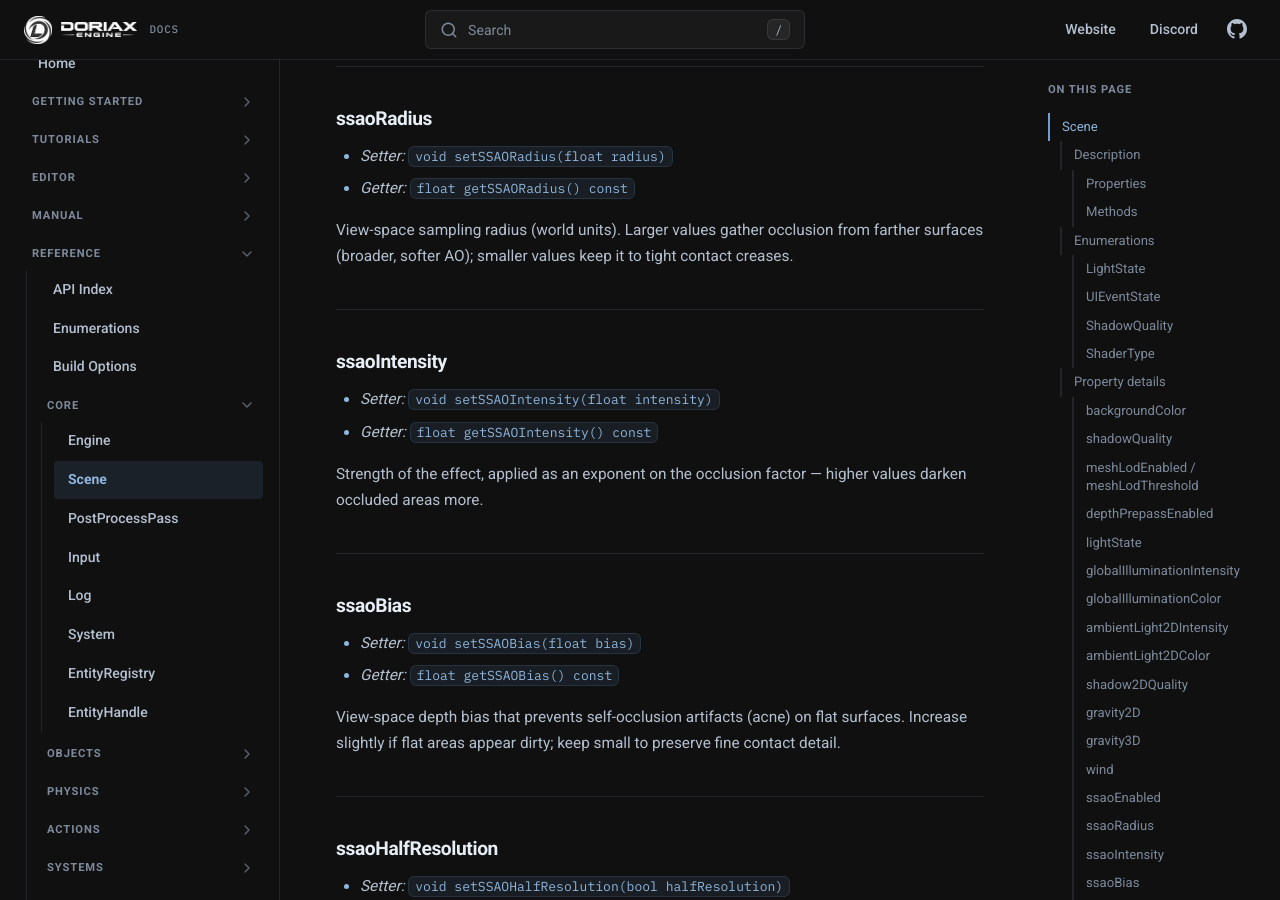
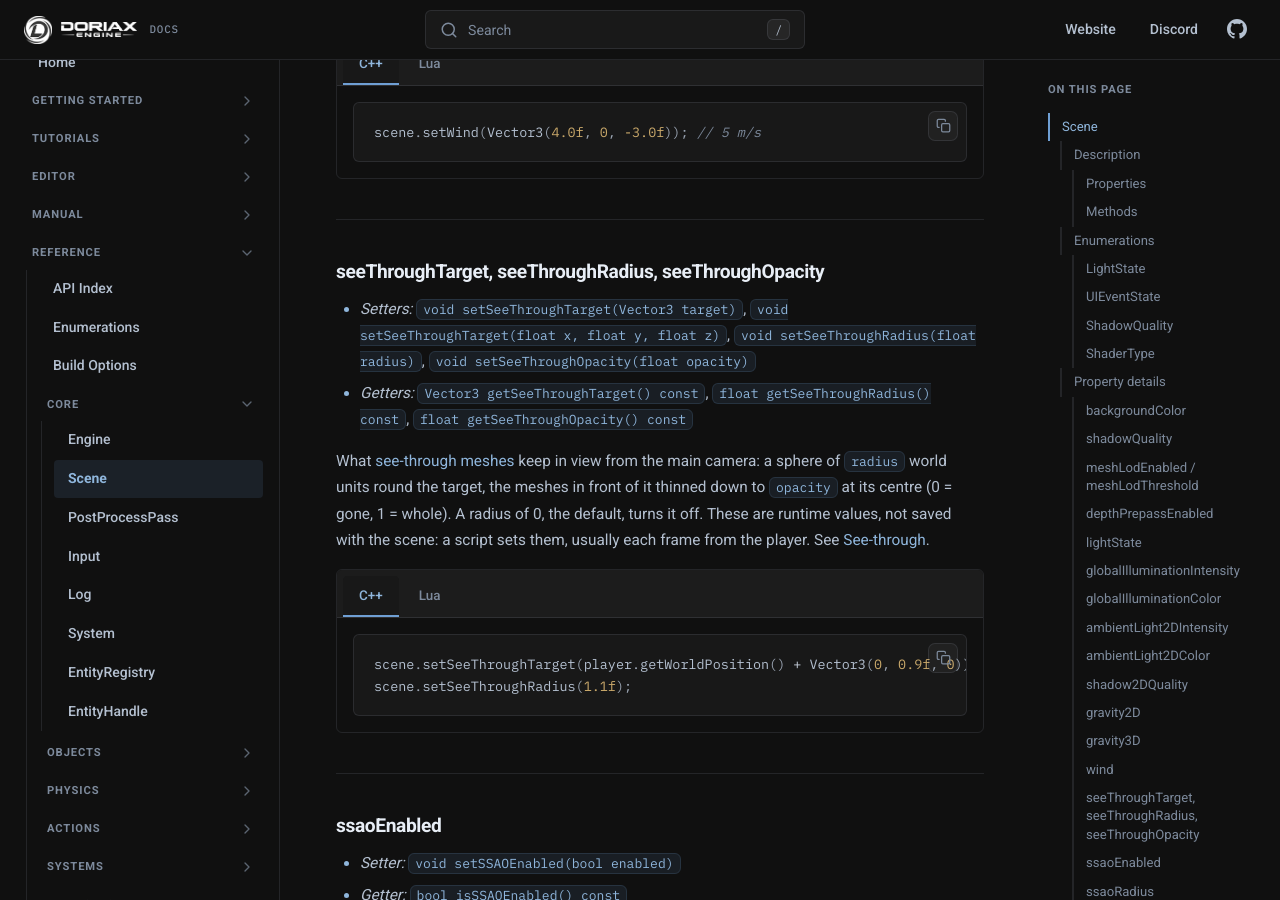
Before and after one commit to doriaxengine/doriax-docs, an MkDocs documentation site: the page built from docs/reference/classes/scene.md, in a window 1280 px wide and 900 px high, scrolled down 13137 px. Built offline with MkDocs 1.6.1, drawn with Linux system fonts in a browser that asks for light colours; comment, search, counter and statistics services are not loaded; some of the changed text lies outside the part shown.

Commit message:
Documented see-through meshes

````diff
--- a/docs/reference/classes/scene.md
+++ b/docs/reference/classes/scene.md
@@ -49,6 +49,9 @@ A `Scene` is the root container for all objects, systems, and resources in a pro
 | Vector2 | [gravity2D](#gravity2d) | `(0,-9.81)` | C++ \| Lua |
 | Vector3 | [gravity3D](#gravity3d) | `(0,-9.81,0)` | C++ \| Lua |
 | Vector3 | [wind](#wind) | `(0,0,0)` | C++ \| Lua |
+| Vector3 | [seeThroughTarget](#seethroughtarget-seethroughradius-seethroughopacity) | `(0,0,0)` | C++ \| Lua |
+| float | [seeThroughRadius](#seethroughtarget-seethroughradius-seethroughopacity) | `0` | C++ \| Lua |
+| float | [seeThroughOpacity](#seethroughtarget-seethroughradius-seethroughopacity) | `0.3` | C++ \| Lua |
 | bool | [ssaoEnabled](#ssaoenabled) | `false` | C++ \| Lua |
 | float | [ssaoRadius](#ssaoradius) | `0.5` | C++ \| Lua |
 | float | [ssaoIntensity](#ssaointensity) | `1.0` | C++ \| Lua |
@@ -114,6 +117,12 @@ A `Scene` is the root container for all objects, systems, and resources in a pro
 | Vector3 | [getGravity3D](#gravity3d) | C++ \| Lua |
 | void | [setWind](#wind) | C++ \| Lua |
 | Vector3 | [getWind](#wind) | C++ \| Lua |
+| void | [setSeeThroughTarget](#seethroughtarget-seethroughradius-seethroughopacity) | C++ \| Lua |
+| Vector3 | [getSeeThroughTarget](#seethroughtarget-seethroughradius-seethroughopacity) | C++ \| Lua |
+| void | [setSeeThroughRadius](#seethroughtarget-seethroughradius-seethroughopacity) | C++ \| Lua |
+| float | [getSeeThroughRadius](#seethroughtarget-seethroughradius-seethroughopacity) | C++ \| Lua |
+| void | [setSeeThroughOpacity](#seethroughtarget-seethroughradius-seethroughopacity) | C++ \| Lua |
+| float | [getSeeThroughOpacity](#seethroughtarget-seethroughradius-seethroughopacity) | C++ \| Lua |
 | void | [setSSAOEnabled](#ssaoenabled) | C++ \| Lua |
 | bool | [isSSAOEnabled](#ssaoenabled) | C++ \| Lua |
 | void | [setSSAORadius](#ssaoradius) | C++ \| Lua |
@@ -412,6 +421,33 @@ Air velocity in meters per second. [Vertex offsets](mesh.md#vertexoffsetshader-v
 
     ```lua
     scene.wind = Vector3(4, 0, -3)
+    ```
+
+---
+
+### seeThroughTarget, seeThroughRadius, seeThroughOpacity
+
+* *Setters:* `void setSeeThroughTarget(Vector3 target)`, `void setSeeThroughTarget(float x, float y, float z)`, `void setSeeThroughRadius(float radius)`, `void setSeeThroughOpacity(float opacity)`
+* *Getters:* `Vector3 getSeeThroughTarget() const`, `float getSeeThroughRadius() const`, `float getSeeThroughOpacity() const`
+
+What [see-through meshes](mesh.md#seethrough) keep in view from the main camera: a sphere of
+`radius` world units round the target, the meshes in front of it thinned down to `opacity`
+at its centre (0 = gone, 1 = whole). A radius of 0, the default, turns it off. These are
+runtime values, not saved with the scene: a script sets them, usually each frame from the
+player. See [See-through](../../manual/rendering-pipeline.md#see-through).
+
+=== "C++"
+
+    ```cpp
+    scene.setSeeThroughTarget(player.getWorldPosition() + Vector3(0, 0.9f, 0));
+    scene.setSeeThroughRadius(1.1f);
+    ```
+
+=== "Lua"
+
+    ```lua
+    scene:setSeeThroughTarget(player:getWorldPosition() + Vector3(0, 0.9, 0))
+    scene.seeThroughRadius = 1.1
     ```
 
 ---
````
Also changed, not shown: docs/editor/properties.md (+1 -0 lines), docs/manual/rendering-pipeline.md (+32 -0 lines), docs/manual/shader-variants.md (+3 -1 lines), docs/reference/classes/mesh.md (+25 -0 lines), docs/reference/classes/meshcomponent.md (+1 -0 lines).
